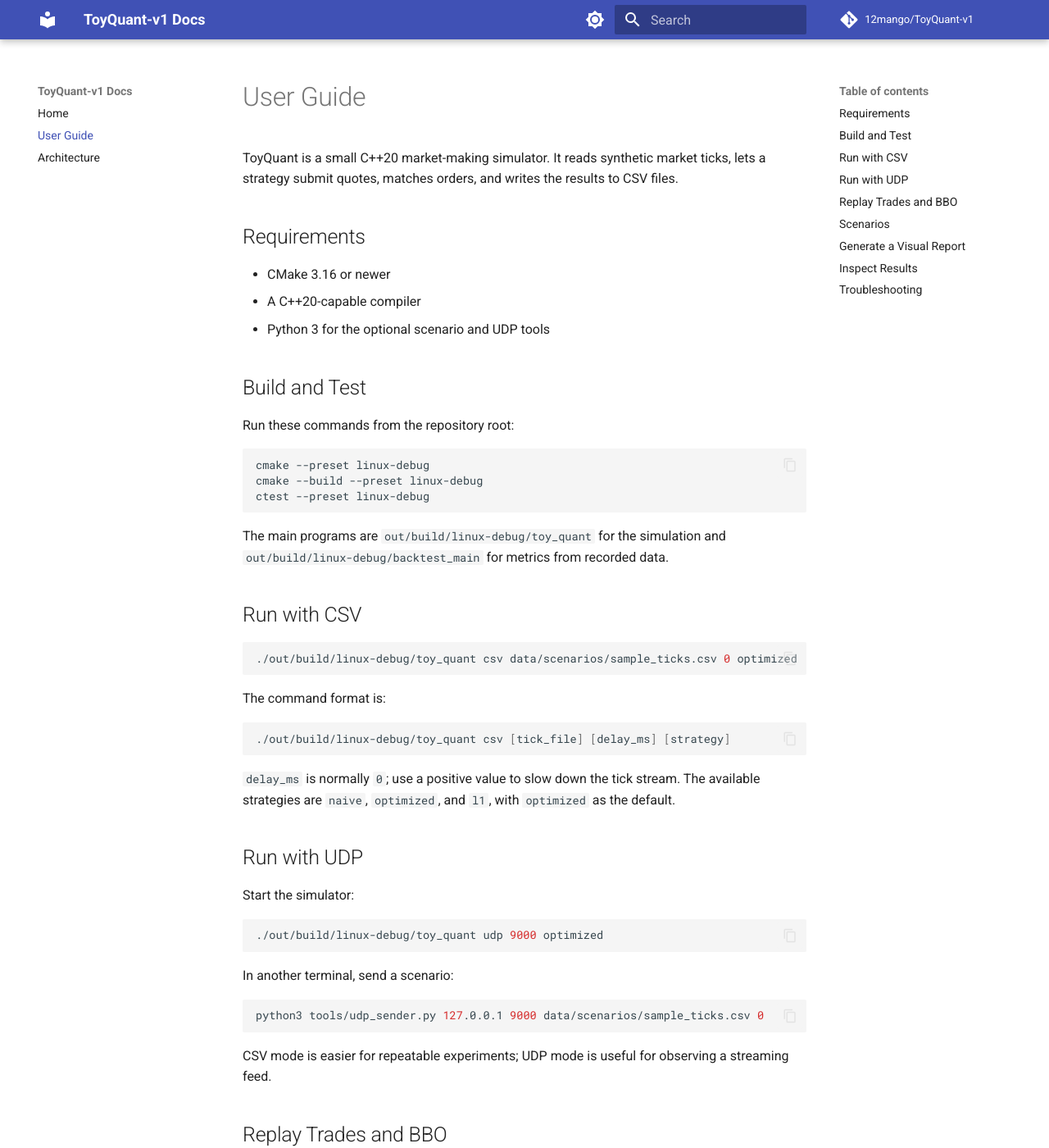
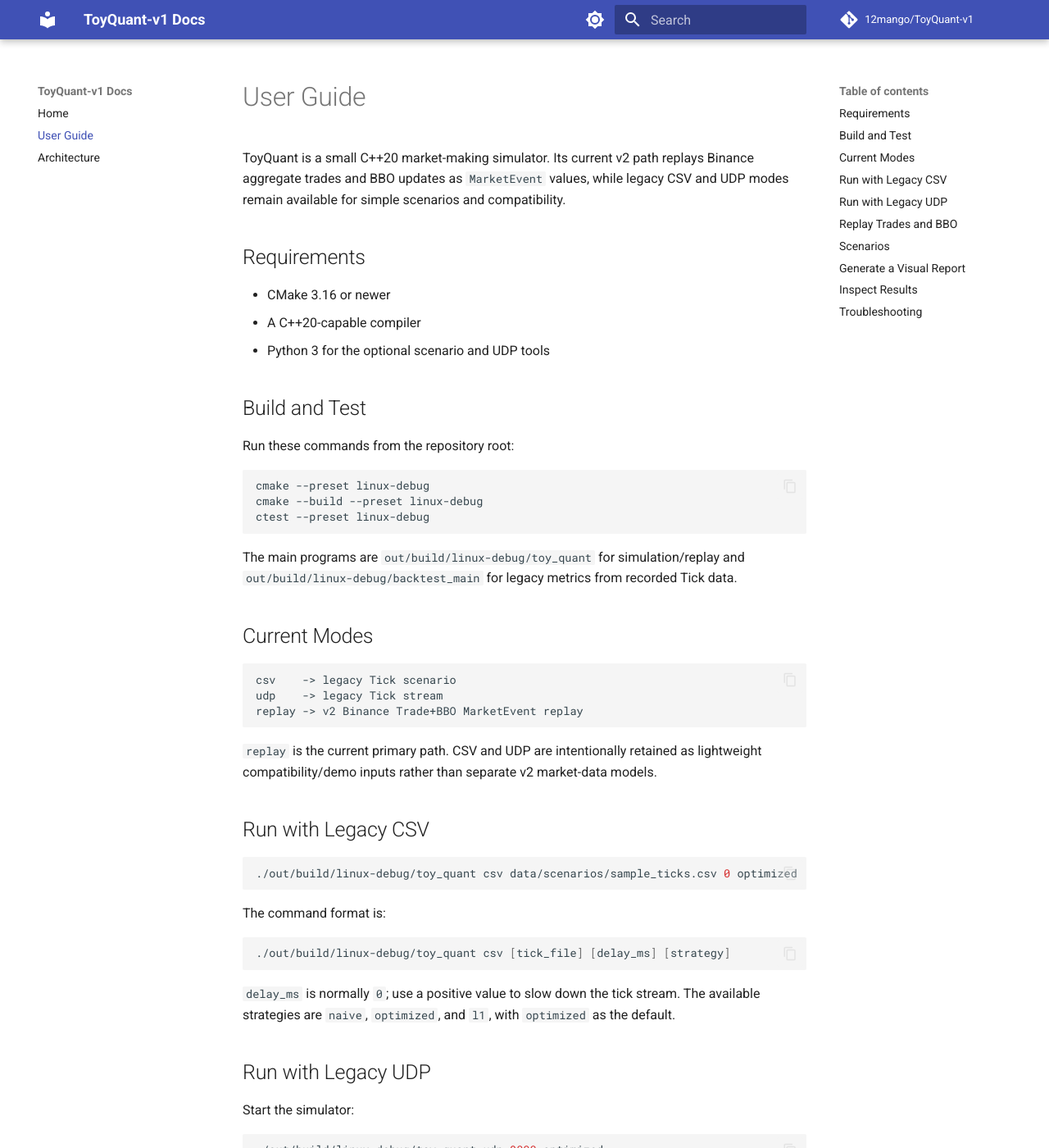
Before and after one commit to 12mango/ToyQuant-v1, an MkDocs documentation site: the page built from docs/USER_GUIDE.md, in a window 1280 px wide and 1400 px high. Shown: the whole window at 82% size. Built offline with MkDocs 1.6.1 and Material for MkDocs 9.7.7, drawn with Linux system fonts in a browser that asks for light colours; comment, search, counter and statistics services are not loaded; some of the changed text lies outside the part shown.

Commit message:
feat: docs and some small refactor

````diff
--- a/docs/USER_GUIDE.md
+++ b/docs/USER_GUIDE.md
@@ -1,6 +1,8 @@
 # User Guide
 
-ToyQuant is a small C++20 market-making simulator. It reads synthetic market ticks, lets a strategy submit quotes, matches orders, and writes the results to CSV files.
+ToyQuant is a small C++20 market-making simulator. Its current v2 path replays Binance aggregate
+trades and BBO updates as `MarketEvent` values, while legacy CSV and UDP modes remain available for
+simple scenarios and compatibility.
 
 ## Requirements
 
@@ -18,10 +20,21 @@
 ctest --preset linux-debug
 ```
 
-The main programs are `out/build/linux-debug/toy_quant` for the simulation and
-`out/build/linux-debug/backtest_main` for metrics from recorded data.
+The main programs are `out/build/linux-debug/toy_quant` for simulation/replay and
+`out/build/linux-debug/backtest_main` for legacy metrics from recorded Tick data.
 
-## Run with CSV
+## Current Modes
+
+```text
+csv    -> legacy Tick scenario
+udp    -> legacy Tick stream
+replay -> v2 Binance Trade+BBO MarketEvent replay
+```
+
+`replay` is the current primary path. CSV and UDP are intentionally retained as lightweight
+compatibility/demo inputs rather than separate v2 market-data models.
+
+## Run with Legacy CSV
 
 ```bash
 ./out/build/linux-debug/toy_quant csv data/scenarios/sample_ticks.csv 0 optimized
@@ -35,7 +48,7 @@
 
 `delay_ms` is normally `0`; use a positive value to slow down the tick stream. The available strategies are `naive`, `optimized`, and `l1`, with `optimized` as the default.
 
-## Run with UDP
+## Run with Legacy UDP
 
 Start the simulator:
 
@@ -50,6 +63,7 @@
 ```
 
 CSV mode is easier for repeatable experiments; UDP mode is useful for observing a streaming feed.
+Both modes use the legacy `Tick` contract and are not equivalent to the Binance Trade+BBO replay.
 
 ## Replay Trades and BBO
 
@@ -71,6 +85,10 @@
 The replay feed streams and merges both files by transaction timestamp. BBO events replace the
 external best bid and ask and trigger strategy decisions. Aggregate trades drive fills; Binance's
 `is_buyer_maker=true` means that the seller was the aggressor.
+
+Each event is validated before dispatch. Invalid structural data stops the run. The final `[DATA]`
+summary reports `status=ok` or `status=warning`; warning means the replay contained soft alignment
+issues such as a missing BBO, stale BBO, or a trade far from the BBO midpoint.
 
 `quantity_scale` converts decimal exchange quantities to the engine's integer units. The default
 is `1000000`, so `0.001 BTC` becomes `1000` internal units. Strategy order sizes and generated
@@ -151,7 +169,9 @@
 data/runtime/trades.csv
 ```
 
-The runtime files begin with a `# source_ticks=...` metadata line. Reuse that same Tick file for `backtest_main`; the backtest validates the source when the metadata is available.
+Legacy CSV/UDP runtime files begin with `# source_ticks=...`; reuse that same Tick file for
+`backtest_main`. Replay runtime files begin with `# source_market_data=...` and are not currently
+the input format for the legacy backtest analyzer.
 
 The terminal shows tick and summary information. Backtest reports are written under `logs/`:
 
````
Also changed, not shown: README.md (+29 -17 lines), data/README.md (+10 -6 lines), docs/ARCHITECTURE.md (+18 -17 lines), 6 other files.
